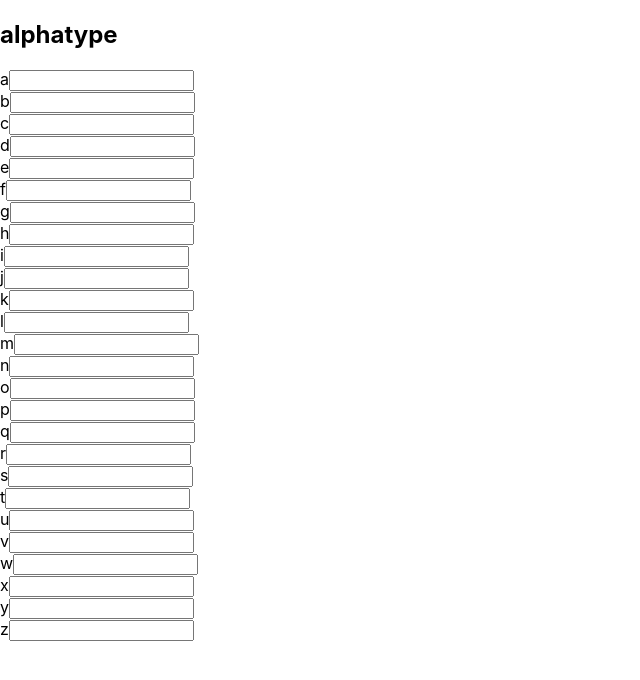
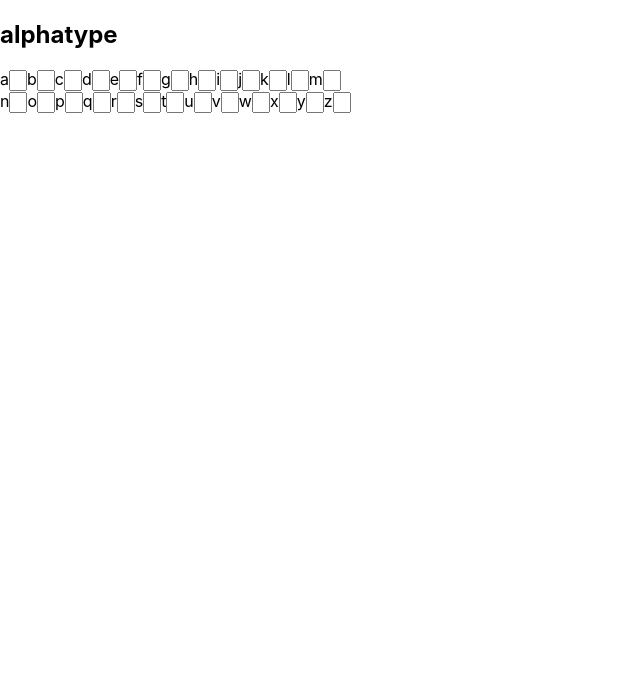
Before and after one commit to alphaType-benny/alphatype-ui, a React (Create React App) app: page / in a window 1280 px wide. Shown: the top 680 px of the page, without its empty margins (0-640 px from the left). Built offline with nearby package versions, Linux system fonts and the light colour scheme.

Commit message:
added input fields

```diff
--- a/src/App.js
+++ b/src/App.js
@@ -1,25 +1,45 @@
+
+//Add timer on keypress
+//Stop timer when z is pressed
+//Login page (username)
+//Top 5 highscore players
+//Style page
+//About (multipage)
+
 import react, {useState, useEffect} from 'react'
 
 const AlphaInput = () =>{
 
   const alphabet = ['a','b','c','d','e','f','g','h','i','j','k','l','m','n','o','p','q','r','s','t','u','v','w','x','y','z']
 
+  const displayResult = () =>{
+    console.log("finsih")
+  }
+
+  const spellCheck = (idx, letter, value) =>{
+      if (value === letter) {
+        return letter!=="z" ? document.getElementById(idx+1).focus() : displayResult()
+      }
+  }
+
   return(
     <div>
-      {alphabet.map( a => {
+      {alphabet.map( (a, idx) => {
         return (
-          <div>
+          <span key={idx}>
+          {idx===13?<br/>:""}
           <label>{a}</label>
           <input
             type="text"
-            id={a}
-            maxlength="10"
+            id={idx}
+            maxLength="1"
+            onChange={(e)=>spellCheck(idx, a, e.target.value)}
+            style={{width: "10px"}}
           />
-        </div>
+        </span>
         )
       })}
     </div>
-
   )
 }
 
```
